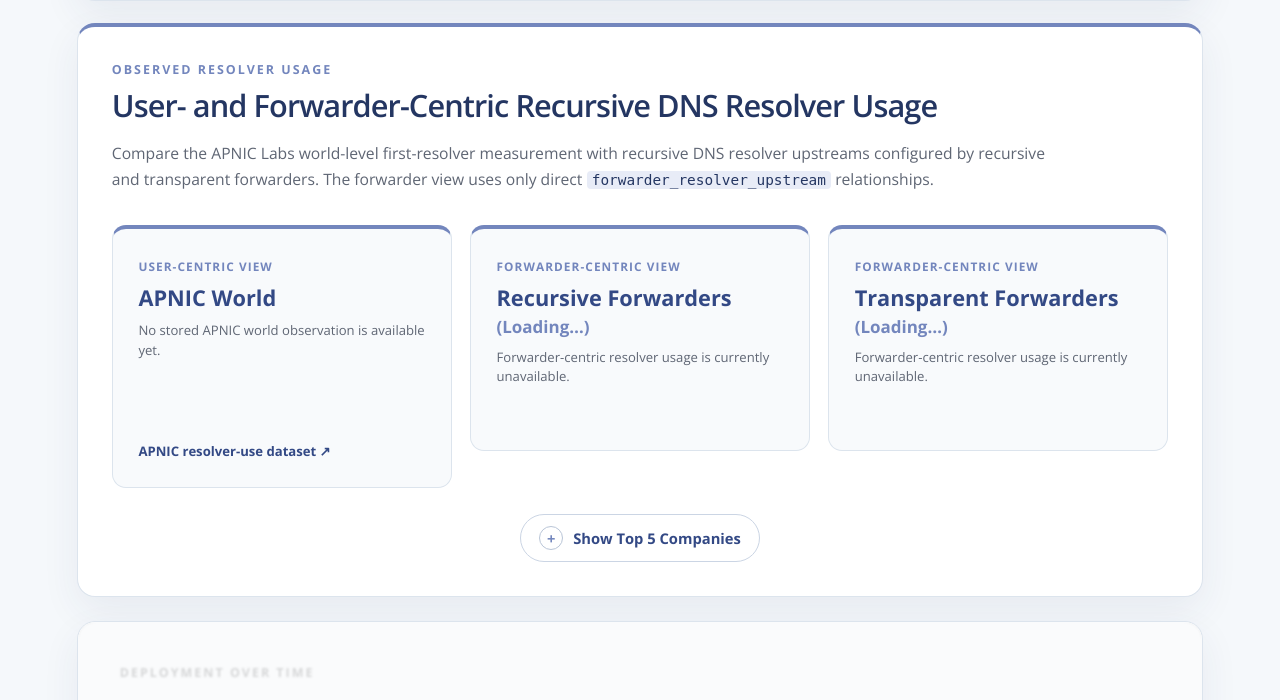
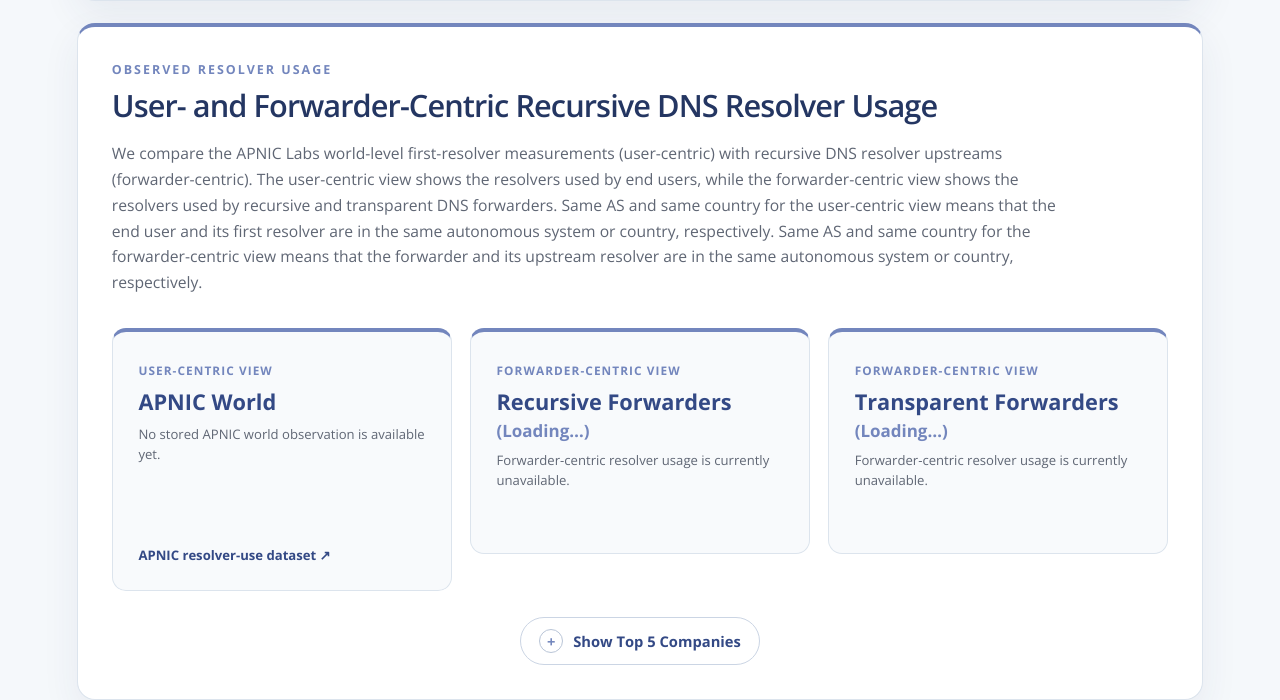
Before and after one commit to netd-tud/dns-resilience-observatory, a Django app: page / in a window 1280 px wide. Shown: the part 1698-2398 px from the top of the page. Run offline with Django 4.2, Linux system fonts and the light colour scheme.

Commit message:
[frontend] minor adjustment for user/forwarder centric view

```diff
--- a/frontend/templates/frontend/index.html
+++ b/frontend/templates/frontend/index.html
@@ -152,9 +152,11 @@
                             <p class="home-eyebrow home-eyebrow-dark">Observed Resolver Usage</p>
                             <h2>User- and Forwarder-Centric Recursive DNS Resolver Usage</h2>
                             <p class="resolver-hero-description">
-                                Compare the APNIC Labs world-level first-resolver measurement with recursive DNS
-                                resolver upstreams configured by recursive and transparent forwarders. The forwarder
-                                view uses only direct <code>forwarder_resolver_upstream</code> relationships.
+                                We compare the APNIC Labs world-level first-resolver measurements (user-centric) with recursive DNS
+                                resolver upstreams (forwarder-centric).
+                                The user-centric view shows the resolvers used by end users, while the forwarder-centric view shows the resolvers used by recursive and transparent DNS forwarders.
+                                Same AS and same country for the user-centric view means that the end user and its first resolver are in the same autonomous system or country, respectively.
+                                Same AS and same country for the forwarder-centric view means that the forwarder and its upstream resolver are in the same autonomous system or country, respectively.
                             </p>
                         </header>
                         <div class="resolver-usage-columns">
```
